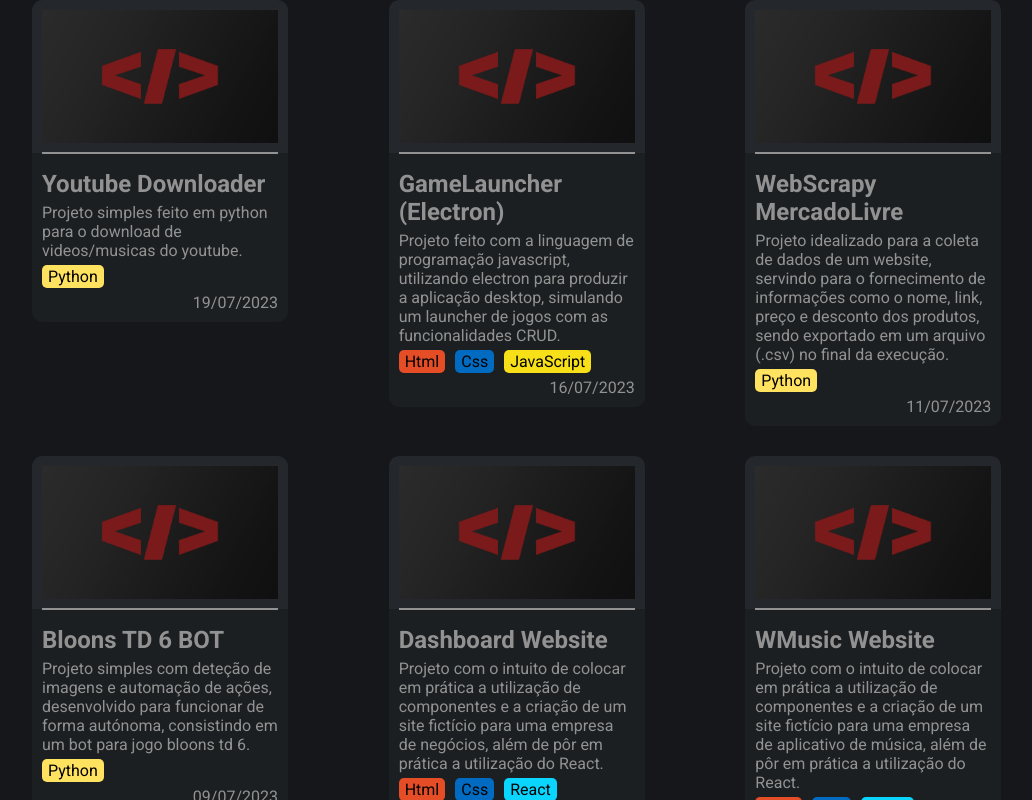
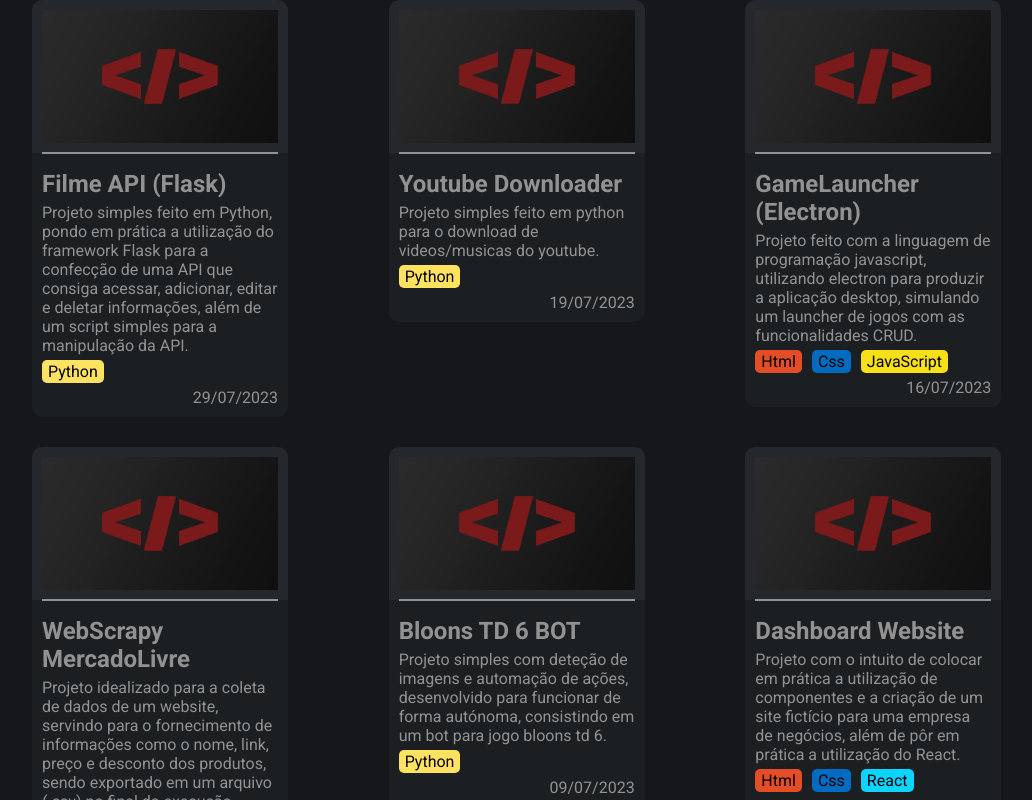
Before and after one commit to wesleymacedodev/Portfolio, a React (Create React App) app: page / in a window 1280 px wide. Shown: the part 1916-2716 px from the top of the page, without its empty margins (88-1120 px from the left). Built offline with nearby package versions, Linux system fonts and the light colour scheme.

Commit message:
new project

```diff
--- a/src/components/projects/Projects.jsx
+++ b/src/components/projects/Projects.jsx
@@ -13,6 +13,17 @@ export default function Projects() {
     <div className={style.projects} data-aos="zoom-in-right">
       <h1 className={style.title}>Projetos</h1>
       <div className={style.projects_section}>
+      <Project
+          image={default_image}
+          style={style}
+          title={"Filme API (Flask)"}
+          description={
+            "Projeto simples feito em Python, pondo em prática a utilização do framework Flask para a confecção de uma API que consiga acessar, adicionar, editar e deletar informações, além de um script simples para a manipulação da API."
+          }
+          tecnology={["Python"]}
+          date="29/07/2023"
+          url="https://github.com/wesleymacedodev/Projetos/tree/main/Projetos%20Maiores/Filme%20API%20-%20Python%20(Flask)"
+        />
         <Project
           image={default_image}
           style={style}
```
Also changed, not shown: 1 other file (tests, documents, lock files or other folders).
